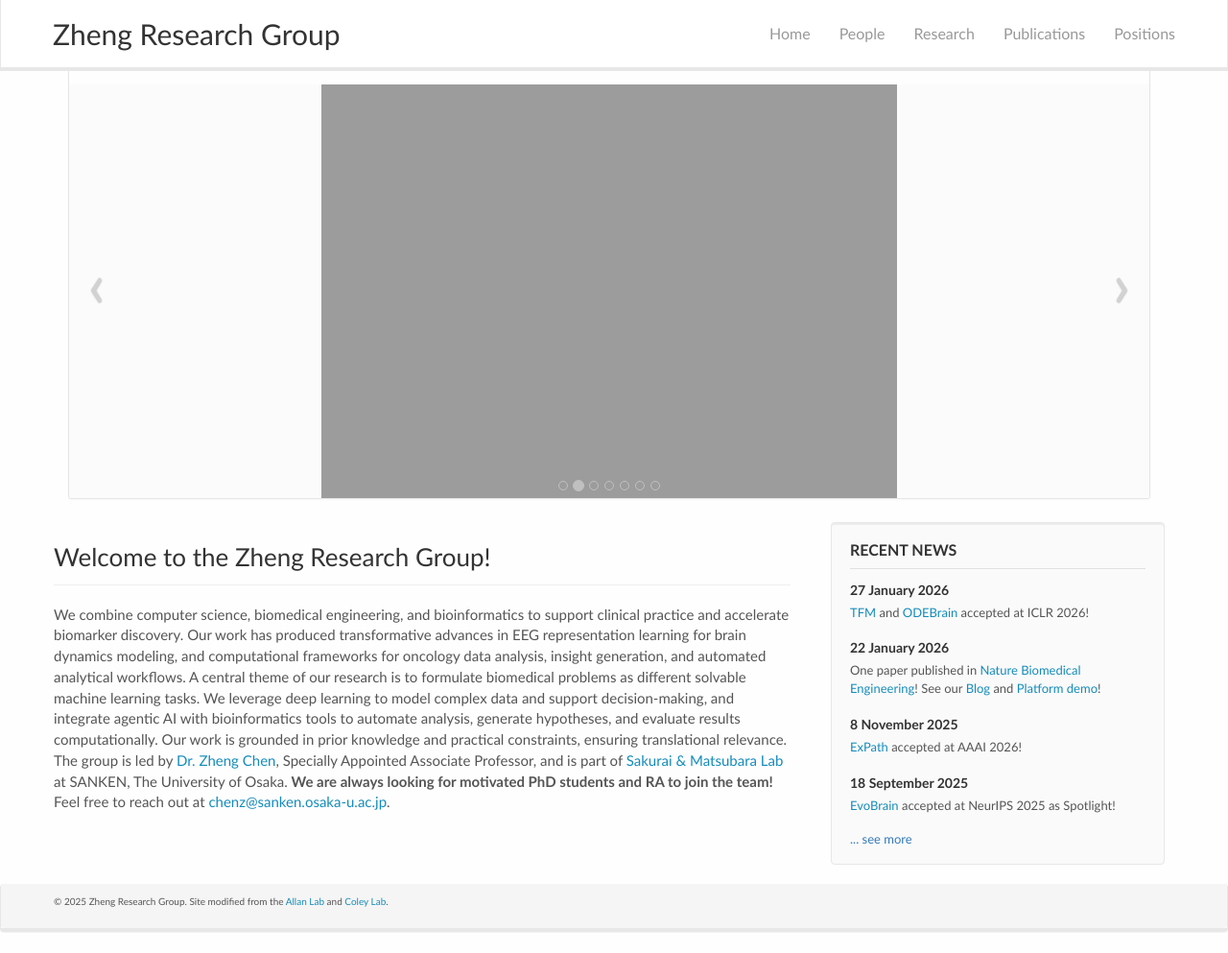
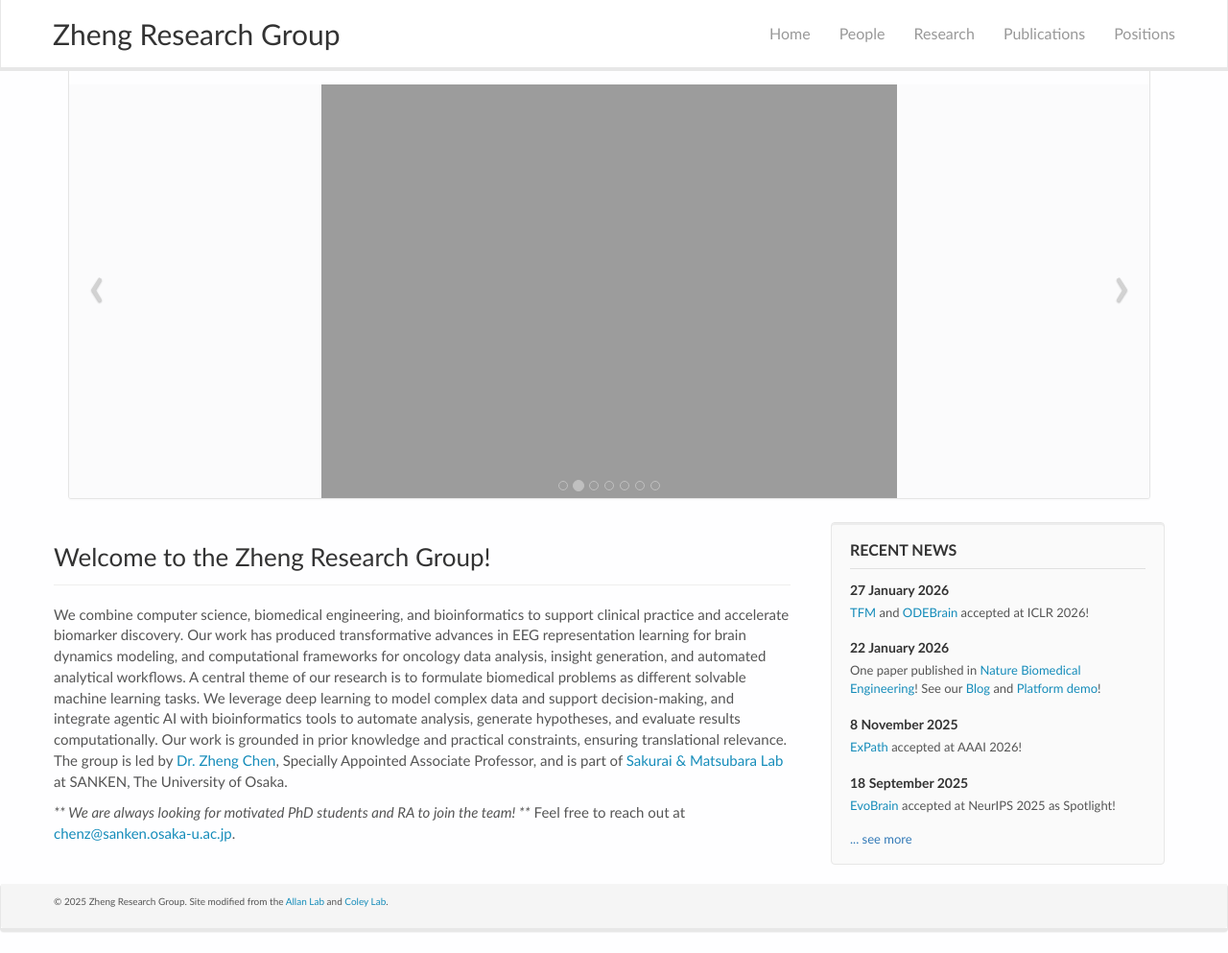
Before and after one commit to zhengchen3/zhengchen3.github.io, a Jekyll site: the page built from _pages/home.md, in a window 1280 px wide and 993 px high. Shown: the whole window at 96% size. Built offline with Jekyll 4.4.1, drawn with Linux system fonts in a browser that asks for light colours; nearby versions of some CDN libraries.

```diff
--- a/_pages/home.md
+++ b/_pages/home.md
@@ -13,7 +13,8 @@ A central theme of our research is to formulate biomedical problems as different
 We leverage deep learning to model complex data and support decision-making, and integrate agentic AI with bioinformatics tools to automate analysis, generate hypotheses, and evaluate results computationally.
 Our work is grounded in prior knowledge and practical constraints, ensuring translational relevance.
 The group is led by [Dr. Zheng Chen]({{ site.url }}{{ site.baseurl }}/team/), Specially Appointed Associate Professor, and is part of [Sakurai & Matsubara Lab](https://www.dm.sanken.osaka-u.ac.jp) at SANKEN, The University of Osaka.
-**We are always looking for motivated PhD students and RA to join the team!**
+
+*** We are always looking for motivated PhD students and RA to join the team! ***
 Feel free to reach out at [chenz@sanken.osaka-u.ac.jp](mailto:chenz@sanken.osaka-u.ac.jp).
 
 
```
